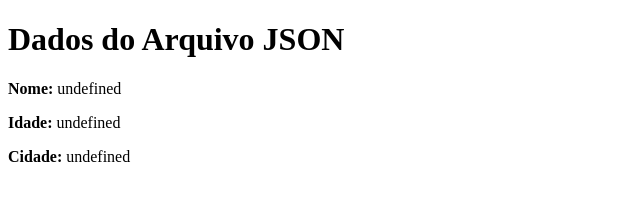
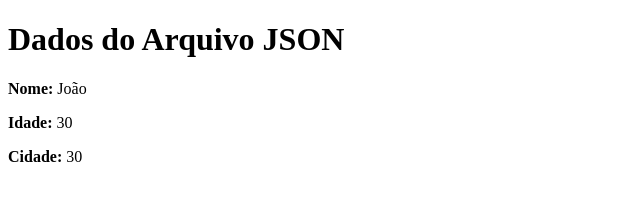
Before and after one commit to adrianofactory/factoryio, a plain HTML site: page index.html in a window 1280 px wide. Shown: the whole page, without its empty margins (0-640 px from the left). Drawn offline with Linux system fonts and the light colour scheme.

Commit message:
Update index.html

```diff
--- a/index.html
+++ b/index.html
@@ -27,9 +27,9 @@
 
                 // Exibindo os dados formatados na página
                 conteudo.innerHTML = `
-                    <p><strong>Nome:</strong> ${data.nome}</p>
-                    <p><strong>Idade:</strong> ${data.idade}</p>
-                    <p><strong>Cidade:</strong> ${data.cidade}</p>
+                    <p><strong>Nome:</strong> ${data.Nome}</p>
+                    <p><strong>Idade:</strong> ${data.Idade}</p>
+                    <p><strong>Cidade:</strong> ${data.Idade}</p>
                 `;
             })
             .catch(error => {
```
